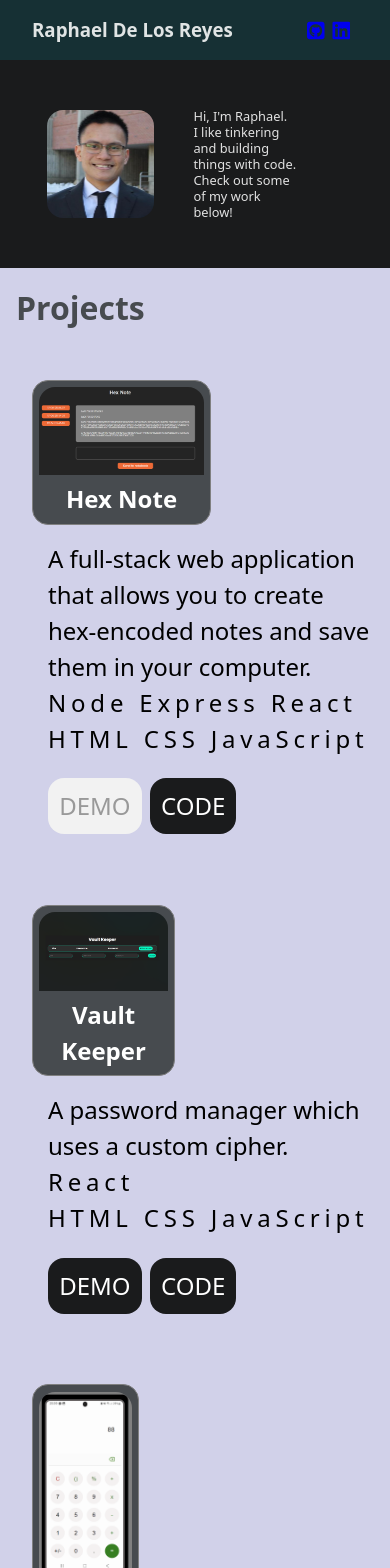
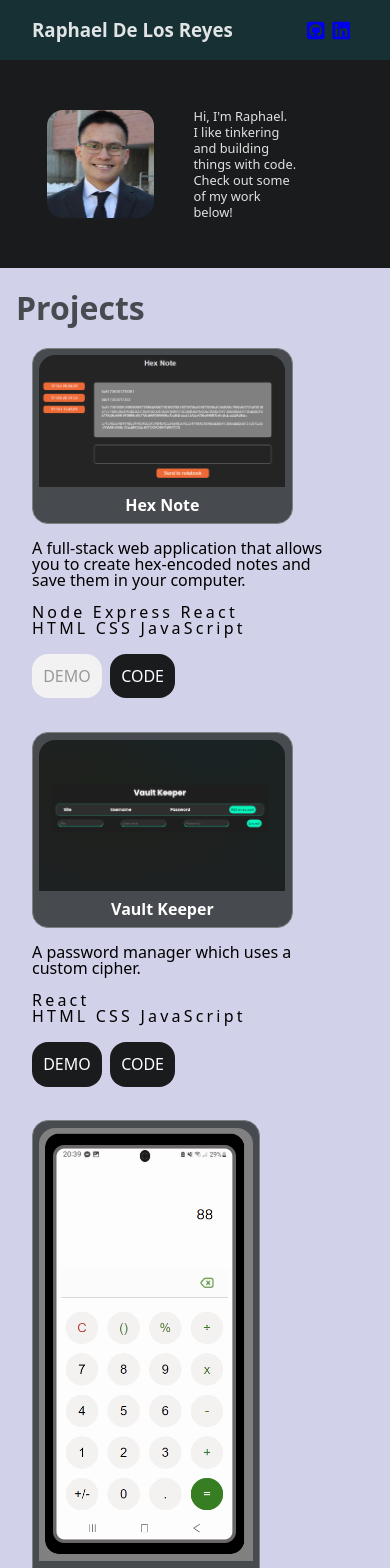
Before and after one commit to RD2P/RD2P.github.io, a React (Vite) app: page / in a window 390 px wide. Shown: the top 1568 px of the page. Built offline with nearby package versions, Linux system fonts and the light colour scheme.

Commit message:
Added responsiveness in projects section

```diff
--- a/src/components/Projects.jsx
+++ b/src/components/Projects.jsx
@@ -8,15 +8,15 @@ const Projects = () => {
 
   return(
     <>
-        <div className="container">
-          <h2 className="projects__title">Projects</h2>
-        </div>
+      <div className="container">
+        <h2 className="projects__title">Projects</h2>
+      </div>
       <div className="container">
           <div className="project__rows">
           <section className="project__row">
-              <div className="card--wrapper ">
+              <div className="card--wrapper card--wide">
                 <Card
-                  link="#"
+                  link=""
                   image={hexnote}
                   title="Hex Note"
                 />
@@ -27,11 +27,8 @@ const Projects = () => {
                   <p className="tech-used">Node Express React<br/>HTML CSS JavaScript</p>
                 </div>
                 <div className="card__buttons">
-                  <a
-                    className="card__button disabled-button tooltip"
-                    // href="#"
-                    target="_blank"
-                  >
+                  <a className="card__button disabled-button tooltip" // href="#"
+                  target="_blank" >
                     <span className="tooltiptext">In progress 🙂</span>
                     DEMO
                   </a>
@@ -42,7 +39,7 @@ const Projects = () => {
               </div>
             </section>
             <section className="project__row">
-              <div className="card--wrapper card--vaultkeeper">
+              <div className="card--wrapper card--wide">
                 <Card
                   link="https://rd2p.github.io/vaultkeeper"
                   image={vaultkeeper}
@@ -61,7 +58,7 @@ const Projects = () => {
               </div>
             </section>
             <section className="project__row">
-              <div className="card--wrapper card--calculator">
+              <div className="card--wrapper card--narrow">
                 <Card
                   link="https://rd2p.github.io/samsung-calculator/"
                   image={calculator}
--- a/src/styles/projects.css
+++ b/src/styles/projects.css
@@ -14,10 +14,7 @@
   margin-top: 2rem;
 }
 
-.card--wrapper {
-  width: 50%;
-
-}
+/* .card--wrapper {} */
 
 .card {
   padding: 0.4em;
@@ -32,11 +29,11 @@
   color: white;
 }
 
-.card--vaultkeeper {
+.card--wide {
   width: 40%;
 }
 
-.card--calculator {
+.card--narrow {
   width: 30%;
 }
 
@@ -46,10 +43,12 @@
   flex-direction: column;
   justify-content: center;
   font-size: 1.5rem;
+  max-width: 50%;
 }
 
 .tech-used {
   letter-spacing: 0.3rem;
+  margin-top: 1rem;
 }
 
 .card__buttons {
@@ -131,7 +130,34 @@
   display: block;
   font-size: 2rem;
   text-align: center;
+}
 
+@media (max-width: 64em) {
+  .projects__title {
+    font-size: 2.3rem;
+    /* padding: 1rem; */
+  }
+
+  .project__row {
+    flex-direction: column;
+    margin: 0;
+  }
+
+  .card--wide {
+    width: 70%;
+  }
+
+  .card--narrow {
+    width: 50%;
+  }
+
+  .project-description {
+    max-width: fit-content;
+    font-size: 1.2rem;
+    line-height: 1.3;
+    padding-left: 0;
+    padding-right: 2rem;
+  }
 }
 
 @media (max-width: 40em) {
@@ -140,11 +166,28 @@
     padding: 1rem;
   }
 
-  .card-title {
-    font-size: 1.5rem;
+  .card--wide {
+    width: 80%;
   }
 
-  .project__row {
-    flex-direction: column;
+  .card--narrow {
+    width: 70%;
+  }
+
+  .card-title {
+    font-size: 1rem;
+  }
+
+  .project__rows {
+    padding-right: 2rem;
+  }
+
+  .project-description {
+    font-size: 1rem;
+    line-height: 1;
+  }
+
+  .tech-used {
+    letter-spacing: 0.2rem;
   }
 }
```
